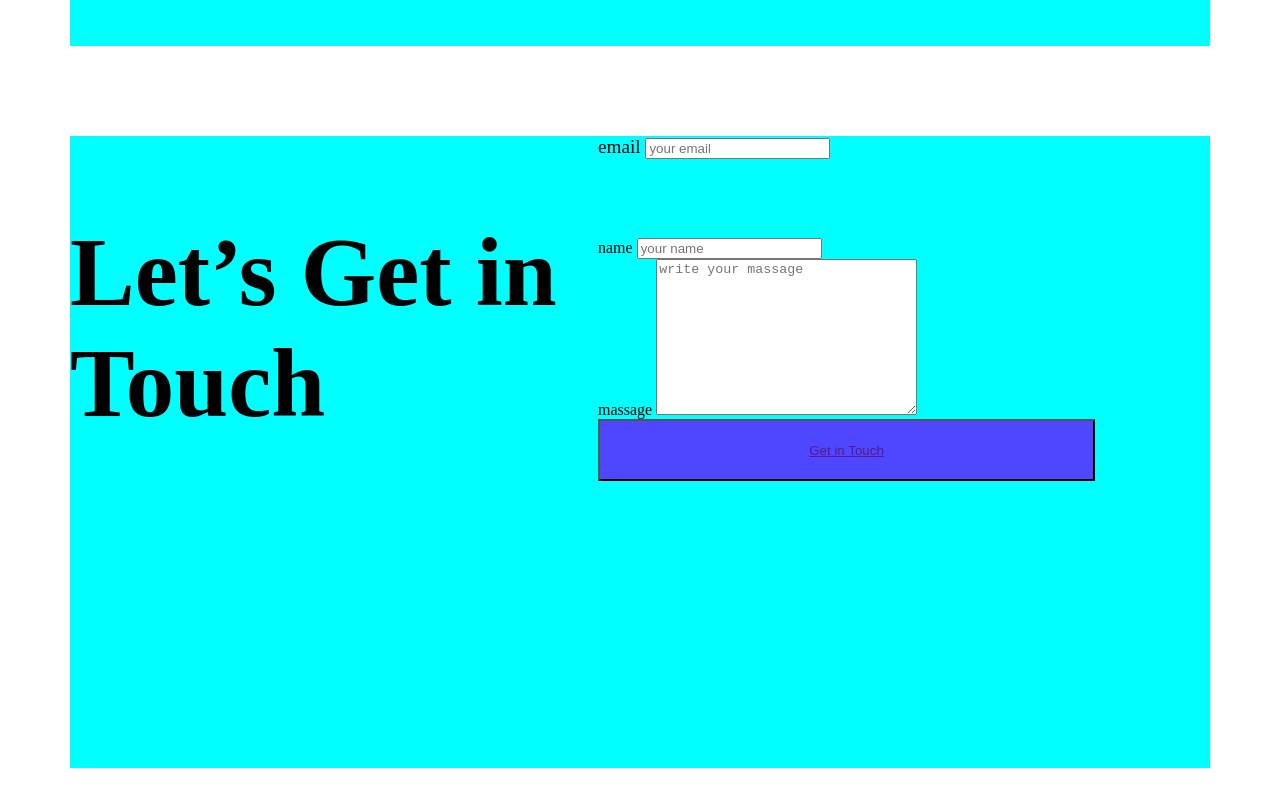
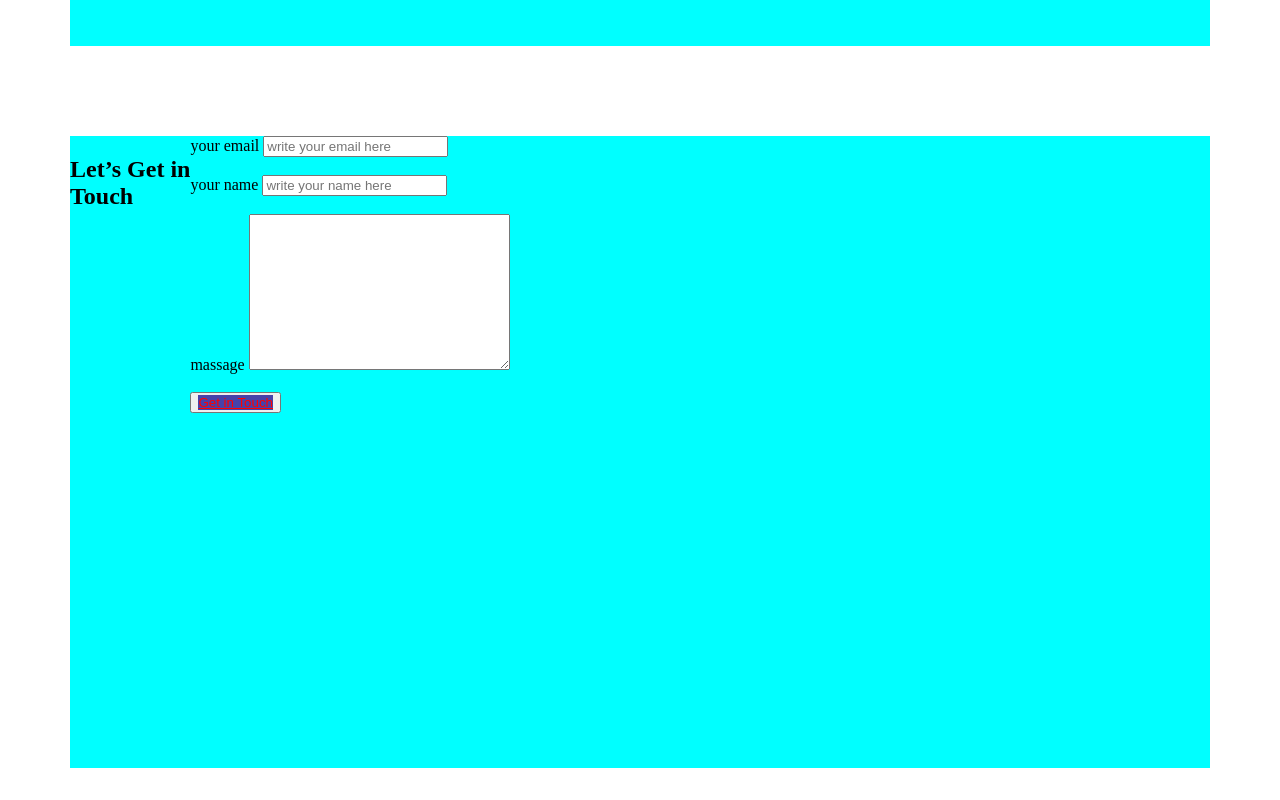
Before and after one commit to robosoumen/first-assignment, a plain HTML site: page index.html in a window 1280 px wide. Shown: the part 2880-3680 px from the top of the page. Drawn offline with Linux system fonts and the light colour scheme.

```diff
--- a/index.html
+++ b/index.html
@@ -5,6 +5,14 @@
     <meta name="viewport" content="width=device-width, initial-scale=1.0">
     <title>web-flow-A01</title>
     <link rel="stylesheet" href="styles/style.css">
+    <style>
+        #touch-btn{
+            width: 400px;
+            height: 60px;
+            color: red;
+            background-color: #4642AA;
+        }
+    </style>
 </head>
 <body>
     <header>
@@ -52,15 +60,19 @@
             <p class="rating-heading">What our users say</p>
             <div class="rating-card-container">
                 <div class="rating-card-item">
+                    <div>
                         <img src="Assets/icon-star.png" alt="">
                     <img src="Assets/icon-star.png" alt="">
                     <img src="Assets/icon-star.png" alt="">
                     <img src="Assets/icon-star.png" alt="">
                     <img src="Assets/icon-star.png" alt="">
+                    </div>
                     <h1>Loved by Designers</h1>
                     <p>This template instantly leveled up our presence.” Studio Vertex</p>
                     <div class="rating-image">
+                        <div>
                             <img src="Assets/avatar.png" alt="">
+                        </div>
                        <div>
                          <h4>Reviewer name</h4>
                         <p>date</p>
@@ -76,7 +88,9 @@
                     <h2>Loved by Designers</h2>
                     <p>This template instantly leveled up our presence.” Studio Vertex</p>
                     <div class="rating-image">
+                        <div>
                             <img src="Assets/avatar.png" alt="">
+                        </div>
                         <div>
                             <h4>Reviewer name</h4>
                         <p>date</p>
@@ -92,7 +106,9 @@
                     <h2>Loved by Designers</h2>
                     <p>This template instantly leveled up our presence.” Studio Vertex</p>
                     <div class="rating-image">
+                       <div>
                             <img src="Assets/avatar.png" alt="">
+                        </div>
                         <div>
                             <h4>Reviewer name</h4>
                         <p>date</p>
@@ -111,27 +127,30 @@
 
         </section>
         <section class="form-section">
-            <div class="form-container">
-                <h1 class="form-heading">Let’s Get in Touch</h1>
-                <div class="form-label">
-                    <div class="email-section">
-                        <label for="email">email</label>
-                    <input placeholder="your email" type="email" name="" id="email">
+         <div>
+             <h1>Let’s Get in <br> Touch</h1>
          </div>
-
-                    <div class="name-section">
-                        <label for="your name ">name</label>
-                    <input placeholder="your name" type="text" name="" id="your name">
+          <div>
+             <form class="form-label">
+            <div class="form-email">
+                <label for="email">your email</label>
+                <input placeholder="write your email here" type="email" name="" id="email">
             </div>
-
-                    <div class="textarea-section">
-                         <label for="massage">massage</label>
-                    <textarea placeholder="write your massage" name="" id="massage" cols="30" rows="10"></textarea>
+            <br>
+            <div>
+                <label for="name">your name</label>
+                <input placeholder="write your name here" type="text" name="" id="name">
             </div>
-
-                    <button class="form-btn"><a href="">Get in Touch</a></button>
-
+            <br>
+            <div>
+                <label for="textarea">massage</label>
+                <textarea name="" id="textarea" cols="30" rows="10"></textarea>
             </div>
+            <br>
+                <button>
+                    <a id="touch-btn" href="">Get in Touch</a>
+                </button>
+           </form>
           </div>
         </section>
     </main>
--- a/styles/style.css
+++ b/styles/style.css
@@ -121,7 +121,6 @@
     width:366px ;
     height:243px ;
     background-color: white;
-    text-align: center;
     padding: 20px;
 }
 .rating-card-container{
@@ -135,6 +134,10 @@
 }
 .rating-image{
     display: flex;
+    justify-content: flex-start;
+    gap: 20px;
+    align-items: center;
+
 }
 /* focus section style */
 .focus-section{
@@ -156,32 +159,33 @@
     background-color: aqua;
     margin: 0 auto;
     margin-top: 90px;
+    display: flex;
 }
-.form-container{
-    display: flex;
+/* .form-heading{
+    font-weight: bold;
+    font-size: 97px;
+    margin-top: 100px;
+}
+.form-email{
+    font-size: large;
+    font-weight: bolder;
 
 }
-.email-section{
-    width: 497px;
-    height: 102px;
-    font-size: larger;
+input[type=email]{
+    width: 100%;
+  padding: 12px 20px;
+  margin-top: 50px;
+}
+input[type=text]{
+    width: 100%;
+    padding: 12px 20px;
+  margin: 8px;
 }
 .form-label{
-     width: 497px;
-    height:490px;
-}
-.form-heading{
-    width:528px ;
-    height:232px ;
-    font-weight: bold;
-    font-size: 97px;
-}
-.form-btn{
-    width: 497px;
-    height: 62px;
-    background-color: #4E47FF;
-    /* color: white; */
-}
+    width:497px ;
+    height:490px ;
+} */
+
 /* footer section style */
 .footer-section{
     width:1440px ;
```
Lines whose indentation alone changed are shown as unchanged.
